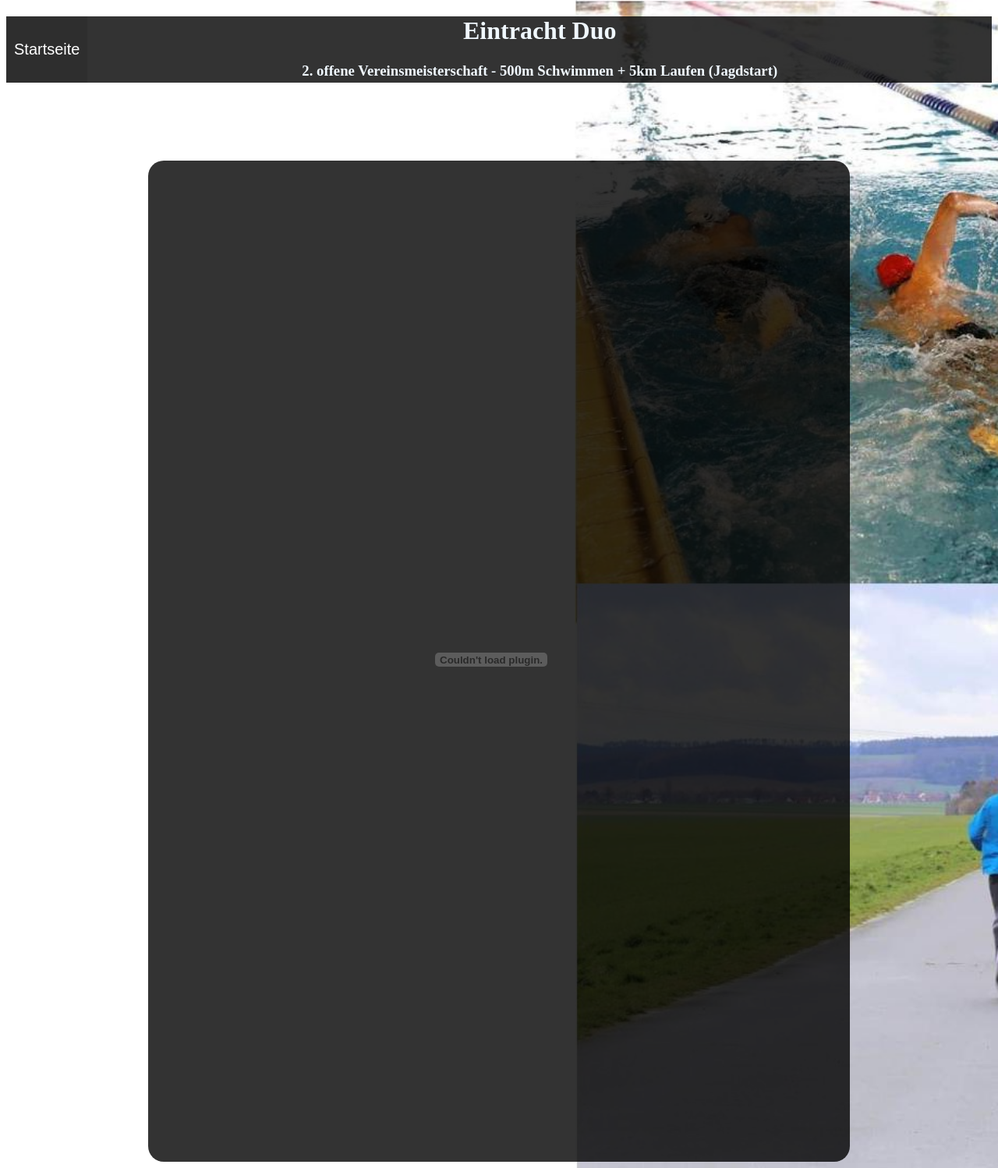
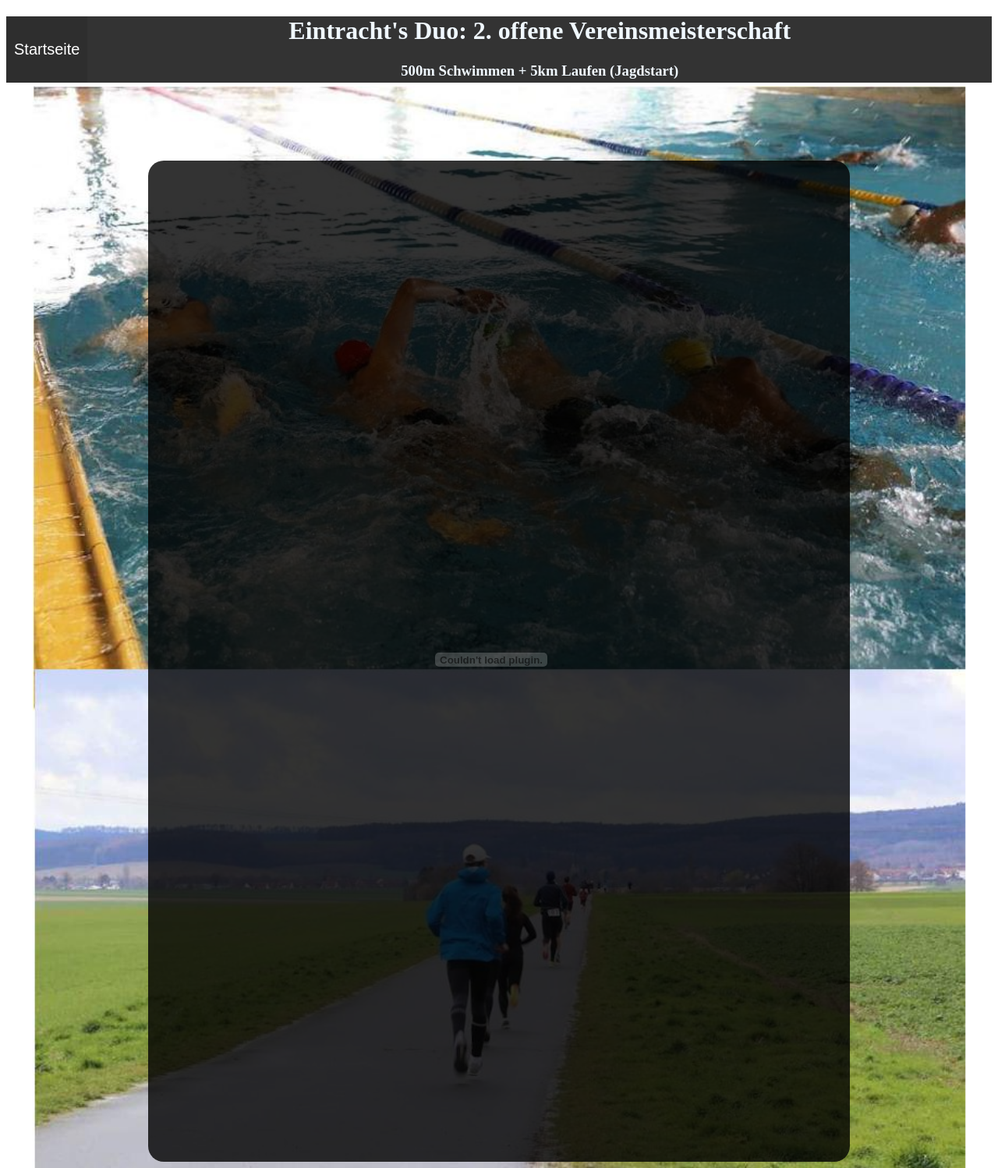
Before and after one commit to tglunde/registration-system, a Python web app: template templates/infos.html in a window 1280 px wide. Shown: the whole page at 78% size. Run offline with Jinja, Linux system fonts and the light colour scheme; the template is opened without the code that fills it, so the values that code supplies are empty.

Commit message:
layout adjustments and reset of database.db

```diff
--- a/static/css/main.css
+++ b/static/css/main.css
@@ -2,6 +2,7 @@
     background-image: url("background.png");
     background-size: cover;
     background-repeat: no-repeat;
+    background-position: center 110px;
 }
 .headliner{
     height: 85px;
@@ -20,7 +21,7 @@
     box-sizing: border-box;
     padding: 40px;
     color: #FFF;
-    margin-top: 100px;
+    margin-top: 23%;
 }
 h2{
     text-align: center;
@@ -102,7 +103,18 @@
     padding: 10px 0px;
 }
 
-.pdf-wrap {
+.signup-wrap {
+    max-width: 350px;
+    border-radius: 20px;
+    margin: auto;
+    background-color: rgba(0,0,0,0.8);
+    box-sizing: border-box;
+    padding: 40px;
+    color: #FFF;
+    margin-top: 100px;
+}
+
+.info-wrap {
     max-width: 900px;
     border-radius: 20px;
     margin: auto;
--- a/templates/dashboard.html
+++ b/templates/dashboard.html
@@ -8,8 +8,8 @@
 <body>
     <div class="headliner">
         <button class="home-btn" onclick="window.location.href = '/';">Startseite</button>
-        <h1>Eintracht Duo</h1>
-	<h3>2. offene Vereinsmeisterschaft - 500m Schwimmen + 5km Laufen (Jagdstart)</h3>
+        <h1>Eintracht's Duo: 2. offene Vereinsmeisterschaft</h1>
+	<h3>500m Schwimmen + 5km Laufen (Jagdstart)</h3>
     </div>
     <div class="table-wrap">
         <table>
--- a/templates/index.html
+++ b/templates/index.html
@@ -7,8 +7,8 @@
 
     <body>
         <div class="headliner">
-            <h1>Eintracht Duo!</h1>
-	    <h3>2. offene Vereinsmeisterschaft - 500m Schwimmen + 5km Laufen (Jagdstart)</h3>
+            <h1>Eintracht's Duo: 2. offene Vereinsmeisterschaft</h1>
+	    <h3>500m Schwimmen + 5km Laufen (Jagdstart)</h3>
         </div>
 
         <div class="wrap">
--- a/templates/infos.html
+++ b/templates/infos.html
@@ -8,10 +8,10 @@
 <body>
     <div class="headliner">
         <button class="home-btn" onclick="window.location.href = '/';">Startseite</button>
-        <h1>Eintracht Duo</h1>
-        <h3>2. offene Vereinsmeisterschaft - 500m Schwimmen + 5km Laufen (Jagdstart)</h3>
+        <h1>Eintracht's Duo: 2. offene Vereinsmeisterschaft</h1>
+        <h3>500m Schwimmen + 5km Laufen (Jagdstart)</h3>
     </div>
-    <div class="pdf-wrap">
+    <div class="info-wrap">
 	 <object width="800" height="1200"  data="../static/infos.pdf"></object>
     </div>
 </body>
--- a/templates/signup.html
+++ b/templates/signup.html
@@ -7,10 +7,10 @@
     <body>
         <div class="headliner">
             <button class="home-btn" onclick="window.location.href = '/';">Startseite</button>
-            <h1>Eintracht Duo</h1>
-	    <h3>2. offene Vereinsmeisterschaft - 500m Schwimmen + 5km Laufen (Jagdstart)</h3>
+            <h1>Eintracht's Duo: 2. offene Vereinsmeisterschaft</h1>
+	    <h3>500m Schwimmen + 5km Laufen (Jagdstart)</h3>
         </div>
-        <div class="wrap">
+        <div class="signup-wrap">
             <h2>Anmeldung</h2>
             <form method="POST">
 
```
Also changed, not shown: database.db.
